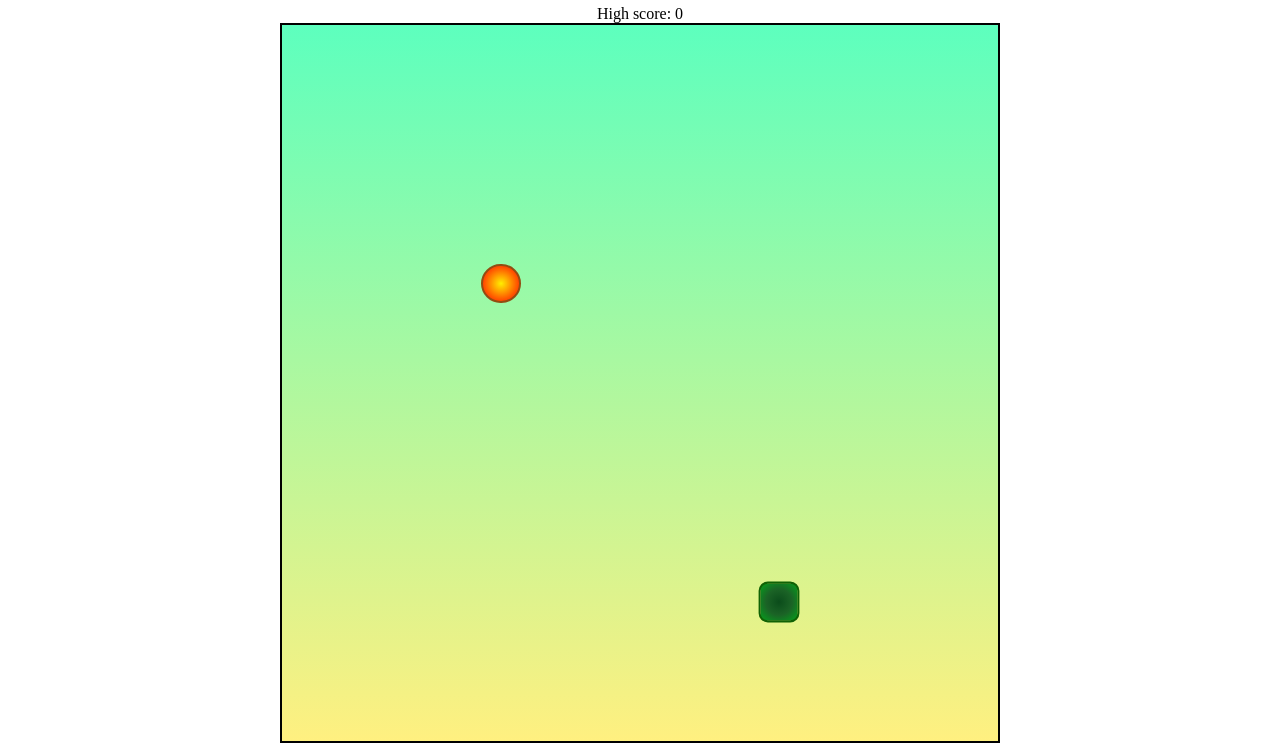
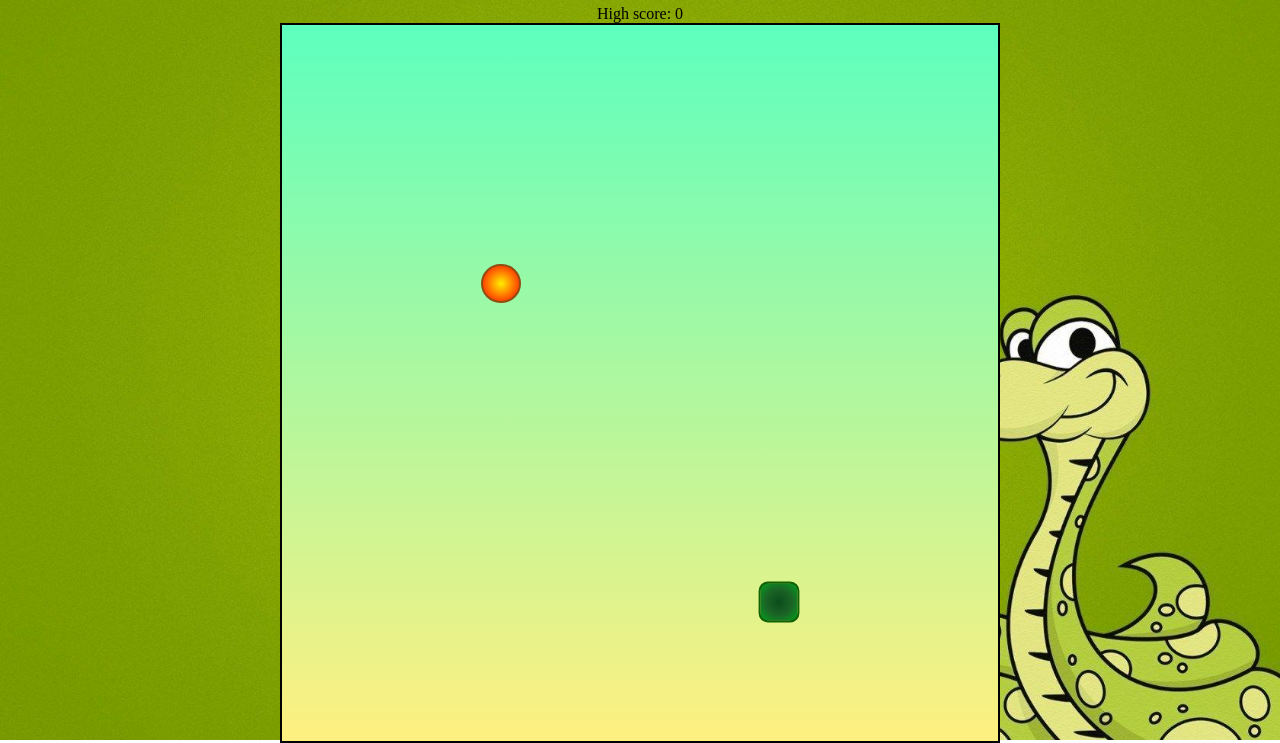
Before and after one commit to PariAgrawal1234/Snake-Food-Game, a plain HTML site: page index.html in a window 1280 px wide. Shown: the part 60-803 px from the top of the page. Drawn offline with Linux system fonts and the light colour scheme; the site is published under a folder, as on GitHub Pages, so addresses that start at the root find nothing; a web font is replaced by a local one.

Commit message:
Background fix

```diff
--- a/css/style.css
+++ b/css/style.css
@@ -7,7 +7,7 @@
 }
 
 .body{
-    background: url("/bg.jpg");
+    background: url("../bg.jpg");
     min-height: 100vh;
     background-size: 100vw 100vh;
     background-repeat: no-repeat;
```
